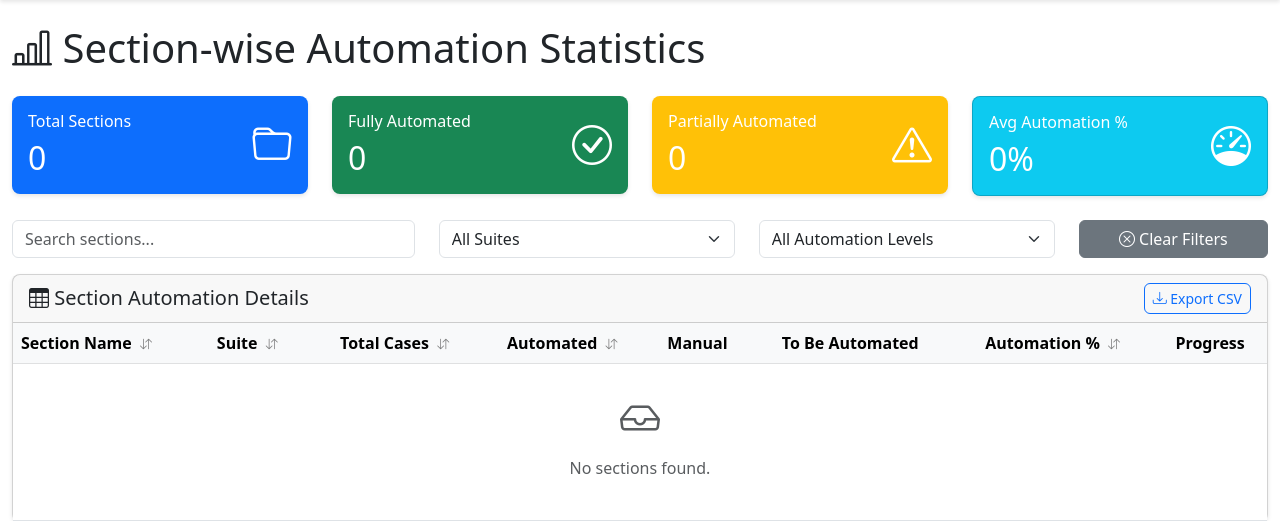
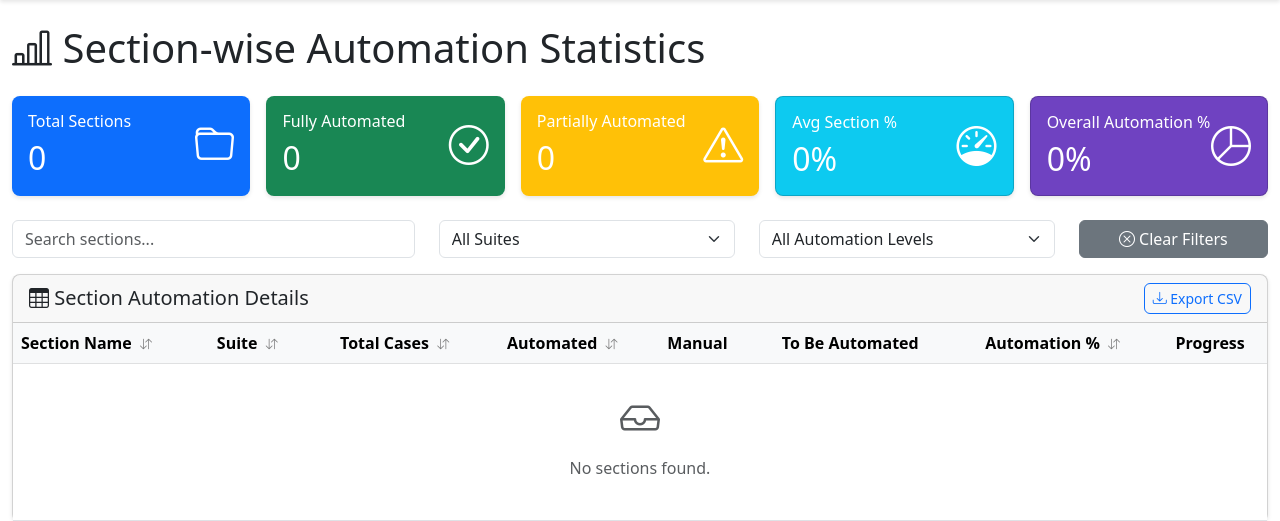
Before and after one commit to vinnarasu-ganesan/suitesync, a Flask app: page /section-automation in a window 1280 px wide. Shown: the part 56-577 px from the top of the page. Run offline with Flask 3, Linux system fonts and the light colour scheme; data that the repository does not hold is empty.

Commit message:
Section Enhancements

```diff
--- a/static/js/section_automation.js
+++ b/static/js/section_automation.js
@@ -42,27 +42,34 @@ async function loadSectionAutomationData() {
     }
 }
 
-function updateSummaryCards() {
-    const totalSections = sectionsData.length;
+function updateSummaryCards(data) {
+    const sourceData = data !== undefined ? data : sectionsData;
+    const totalSections = sourceData.length;
     let fullyAutomated = 0;
     let partiallyAutomated = 0;
     let totalAutomationPercentage = 0;
+    let totalCases = 0;
+    let totalAutomatedCases = 0;
 
-    sectionsData.forEach(section => {
+    sourceData.forEach(section => {
         if (section.automation_percentage === 100) {
             fullyAutomated++;
         } else if (section.automation_percentage > 0) {
             partiallyAutomated++;
         }
         totalAutomationPercentage += section.automation_percentage;
+        totalCases += (section.total_cases || 0);
+        totalAutomatedCases += (section.automated_count || 0);
     });
 
     const avgAutomation = totalSections > 0 ? (totalAutomationPercentage / totalSections).toFixed(1) : 0;
+    const overallAutomation = totalCases > 0 ? ((totalAutomatedCases / totalCases) * 100).toFixed(1) : 0;
 
     document.getElementById('total-sections').textContent = totalSections;
     document.getElementById('fully-automated').textContent = fullyAutomated;
     document.getElementById('partially-automated').textContent = partiallyAutomated;
     document.getElementById('avg-automation').textContent = `${avgAutomation}%`;
+    document.getElementById('overall-automation').textContent = `${overallAutomation}%`;
 }
 
 function populateSuiteFilter() {
@@ -124,6 +131,7 @@ function applyFilters() {
         return matchesSearch && matchesSuite && matchesAutomation;
     });
     sortData();
+    updateSummaryCards(filteredData);
     renderTable();
 }
 
@@ -197,6 +205,7 @@ function clearFilters() {
     document.getElementById('automation-filter').value = '';
     filteredData = [...sectionsData];
     sortData();
+    updateSummaryCards(filteredData);
     renderTable();
 }
 
--- a/templates/section_automation.html
+++ b/templates/section_automation.html
@@ -12,9 +12,9 @@
 </div>
 
 <!-- Summary Cards -->
-<div class="row mb-4">
-    <div class="col-md-3">
-        <div class="card text-white bg-primary">
+<div class="row mb-4 g-3">
+    <div class="col">
+        <div class="card text-white bg-primary h-100">
             <div class="card-body">
                 <div class="d-flex justify-content-between align-items-center">
                     <div>
@@ -28,8 +28,8 @@
             </div>
         </div>
     </div>
-    <div class="col-md-3">
-        <div class="card text-white bg-success">
+    <div class="col">
+        <div class="card text-white bg-success h-100">
             <div class="card-body">
                 <div class="d-flex justify-content-between align-items-center">
                     <div>
@@ -43,8 +43,8 @@
             </div>
         </div>
     </div>
-    <div class="col-md-3">
-        <div class="card text-white bg-warning">
+    <div class="col">
+        <div class="card text-white bg-warning h-100">
             <div class="card-body">
                 <div class="d-flex justify-content-between align-items-center">
                     <div>
@@ -58,16 +58,31 @@
             </div>
         </div>
     </div>
-    <div class="col-md-3">
-        <div class="card text-white bg-info">
+    <div class="col">
+        <div class="card text-white bg-info h-100">
             <div class="card-body">
                 <div class="d-flex justify-content-between align-items-center">
                     <div>
-                        <h6 class="card-title">Avg Automation %</h6>
+                        <h6 class="card-title">Avg Section %</h6>
                         <h2 class="mb-0" id="avg-automation">-</h2>
                     </div>
                     <div class="fs-1">
                         <i class="bi bi-speedometer"></i>
+                    </div>
+                </div>
+            </div>
+        </div>
+    </div>
+    <div class="col">
+        <div class="card text-white h-100" style="background-color: #6f42c1;">
+            <div class="card-body">
+                <div class="d-flex justify-content-between align-items-center">
+                    <div>
+                        <h6 class="card-title">Overall Automation %</h6>
+                        <h2 class="mb-0" id="overall-automation">-</h2>
+                    </div>
+                    <div class="fs-1">
+                        <i class="bi bi-pie-chart"></i>
                     </div>
                 </div>
             </div>
```
